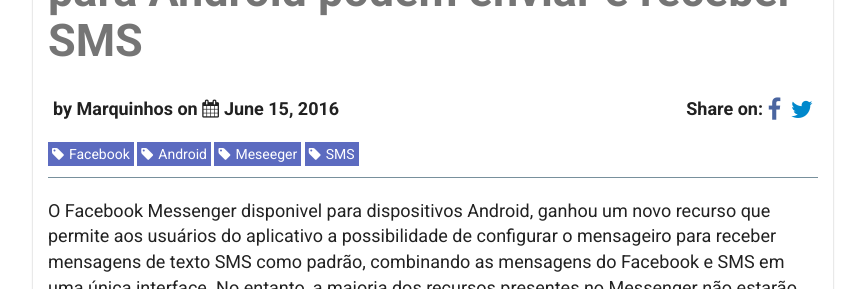
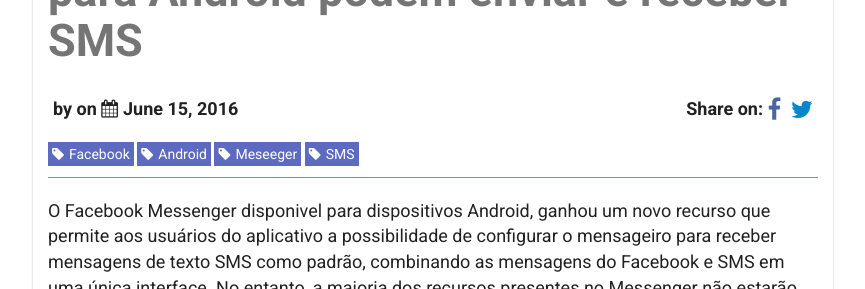
Before and after one commit to PlusFriends/okgnow.github.io, a Jekyll site: the page built from _posts/2016-06-15-usuarios-do-facebook-messenger-para-android-podem-enviar-e-receber-sms.md, in a window 1280 px wide, cut to the strip 254-900 px from the top of the page. Shown: the top 289 px of the strip, without its empty margins (207-1072 px from the left). Built offline with Jekyll 4.4.1, drawn with Linux system fonts in a browser that asks for light colours; nearby versions of some CDN libraries; comment, search, counter and statistics services are not loaded; part of the change alters nothing that is shown.

Commit message:
Update _config.yml

```diff
--- a/_config.yml
+++ b/_config.yml
@@ -33,12 +33,6 @@ authors:
     email: rychillie@hotmail.com
     twitter: rychillie
     github: rychillie
-  Marcos:
-    name: Marcos Vinicios de Oliveira
-    display_name: Marquinhos
-    email: mk@hotmail.com
-    twitter: mk
-    github: mk
 
 ##set this to enable disqus commenting
 disqus: okgnow
```
